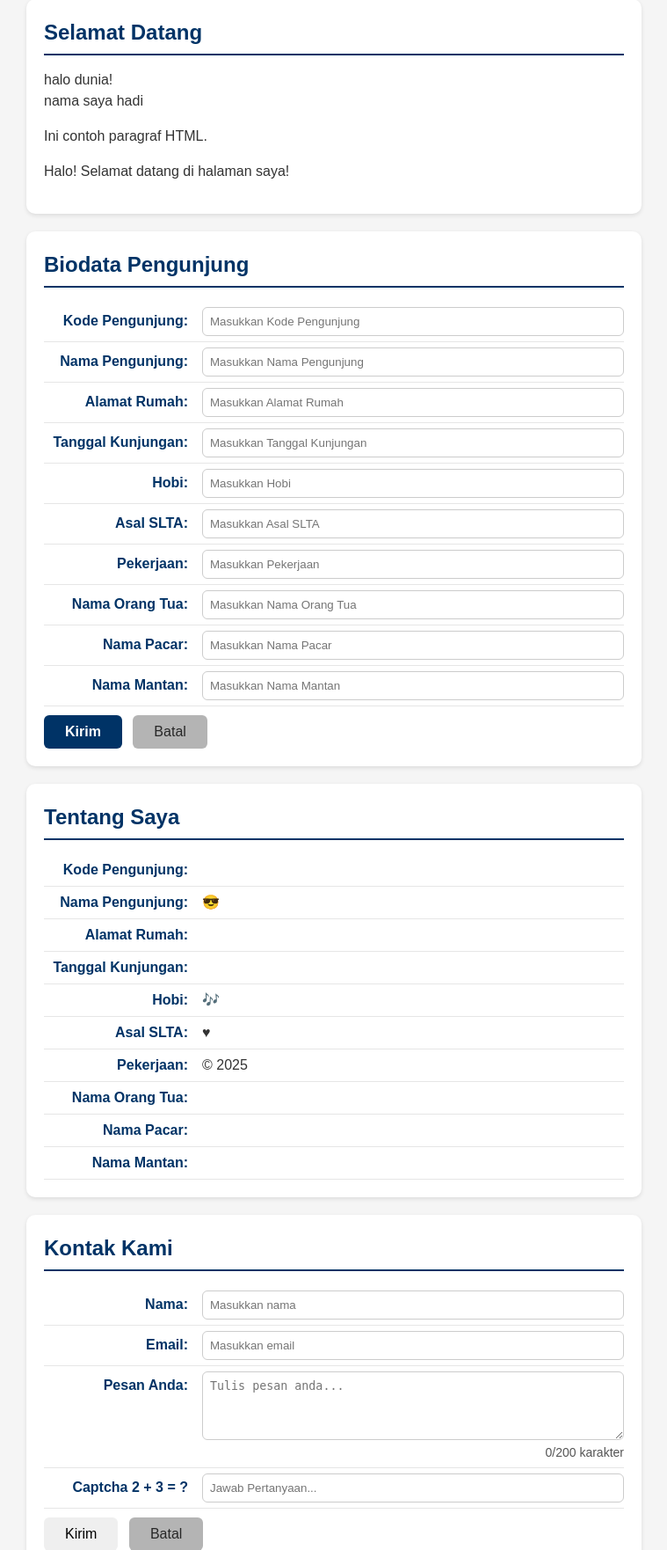
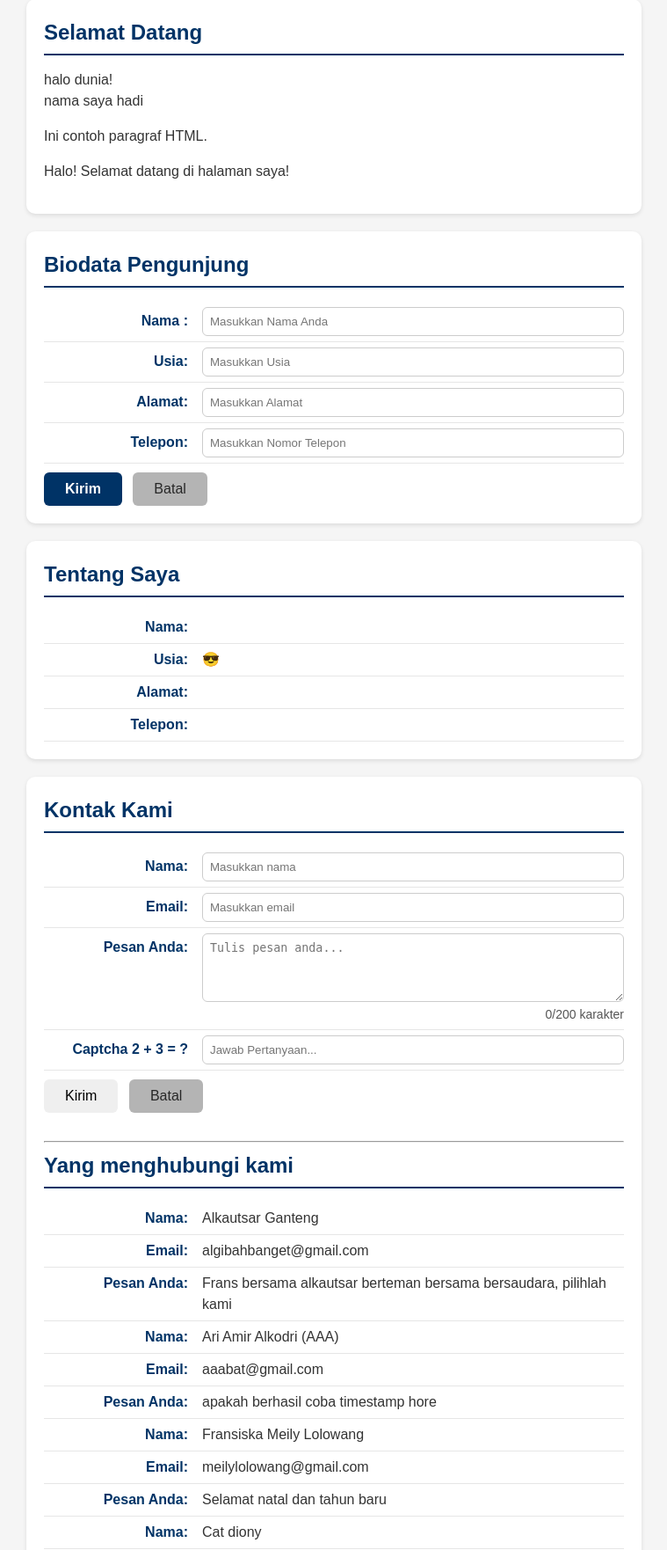
Before and after one commit to 2511500069-svg/2511500069-PWD-TI1B-2526O, a PHP site: page /pertemuan-16/index.php in a window 1280 px wide. Shown: the part 176-1938 px from the top of the page at 88% size, without its empty margins (260-1019 px from the left). Run offline with PHP 8.4, Linux system fonts and the light colour scheme; data comes from the database, SQL or seed files in the repository.

Commit message:
insert ke tabel pengunjung

```diff
--- a/pertemuan-16/index.php
+++ b/pertemuan-16/index.php
@@ -40,46 +40,22 @@ require_once __DIR__ . '/fungsi.php';
 
     <section id="biodata">
       <h2>Biodata Pengunjung</h2>
-      <form action="proses.php" method="POST">
+      <form action="proses_pengunjung.php" method="POST">
 
-        <label for="txtKodePen"><span>Kode Pengunjung:</span>
-          <input type="text" id="txtKodePen" name="txtKodePen" placeholder="Masukkan Kode Pengunjung" required>
+        <label for="txtNama"><span>Nama :</span>
+          <input type="text" id="txtNama" name="txtNama" placeholder="Masukkan Nama Anda" required>
         </label>
 
-        <label for="txtNmPengunjung"><span>Nama Pengunjung:</span>
-          <input type="text" id="txtNmPengunjung" name="txtNmPengunjung" placeholder="Masukkan Nama Pengunjung" required>
+        <label for="txtUsia"><span>Usia:</span>
+          <input type="text" id="txtUsia" name="txtUsia" placeholder="Masukkan Usia" required>
         </label>
 
-        <label for="txtAlRmh"><span>Alamat Rumah:</span>
-          <input type="text" id="txtAlRmh" name="txtAlRmh" placeholder="Masukkan Alamat Rumah" required>
+        <label for="txtAlamat"><span>Alamat:</span>
+          <input type="text" id="txtAlamat" name="txtAlamat" placeholder="Masukkan Alamat" required>
         </label>
 
-        <label for="txtTglKunjungan"><span>Tanggal Kunjungan:</span>
-          <input type="text" id="txtTglKunjungan" name="txtTglKunjungan" placeholder="Masukkan Tanggal Kunjungan" required>
-        </label>
-
-        <label for="txtHobi"><span>Hobi:</span>
-          <input type="text" id="txtHobi" name="txtHobi" placeholder="Masukkan Hobi" required>
-        </label>
-
-        <label for="txtAsalSMA"><span>Asal SLTA:</span>
-          <input type="text" id="txtAsalSMA" name="txtAsalSMA" placeholder="Masukkan Asal SLTA" required>
-        </label>
-
-        <label for="txtKerja"><span>Pekerjaan:</span>
-          <input type="text" id="txtKerja" name="txtKerja" placeholder="Masukkan Pekerjaan" required>
-        </label>
-
-        <label for="txtNmOrtu"><span>Nama Orang Tua:</span>
-          <input type="text" id="txtNmOrtu" name="txtNmOrtu" placeholder="Masukkan Nama Orang Tua" required>
-        </label>
-
-        <label for="txtNmPacar"><span>Nama Pacar:</span>
-          <input type="text" id="txtNmPacar" name="txtNmPacar" placeholder="Masukkan Nama Pacar" required>
-        </label>
-
-        <label for="txtNmMantan"><span>Nama Mantan:</span>
-          <input type="text" id="txtNmMantan" name="txtNmMantan" placeholder="Masukkan Nama Mantan" required>
+        <label for="txtTelepon"><span>Telepon:</span>
+          <input type="text" id="txtTelepon" name="txtTelepon" placeholder="Masukkan Nomor Telepon " required>
         </label>
 
         <button type="submit">Kirim</button>
@@ -91,16 +67,11 @@ require_once __DIR__ . '/fungsi.php';
     $biodata = $_SESSION["biodata"] ?? [];
 
     $fieldConfig = [
-      "kodepen" => ["label" => "Kode Pengunjung:", "suffix" => ""],
-      "nama" => ["label" => "Nama Pengunjung:", "suffix" => " &#128526;"],
-      "alamat" => ["label" => "Alamat Rumah:", "suffix" => ""],
-      "tanggal" => ["label" => "Tanggal Kunjungan:", "suffix" => ""],
-      "hobi" => ["label" => "Hobi:", "suffix" => " &#127926;"],
-      "slta" => ["label" => "Asal SLTA:", "suffix" => " &hearts;"],
-      "pekerjaan" => ["label" => "Pekerjaan:", "suffix" => " &copy; 2025"],
-      "ortu" => ["label" => "Nama Orang Tua:", "suffix" => ""],
-      "pacar" => ["label" => "Nama Pacar:", "suffix" => ""],
-      "mantan" => ["label" => "Nama Mantan:", "suffix" => ""],
+      "Nama" => ["label" => "Nama:", "suffix" => ""],
+      "Usia" => ["label" => "Usia:", "suffix" => " &#128526;"],
+      "Alamat" => ["label" => "Alamat:", "suffix" => ""],
+      "Telepon" => ["label" => "Telepon:", "suffix" => ""],
+
     ];
     ?>
 
```
Also changed, not shown: pertemuan-16/README.md.
